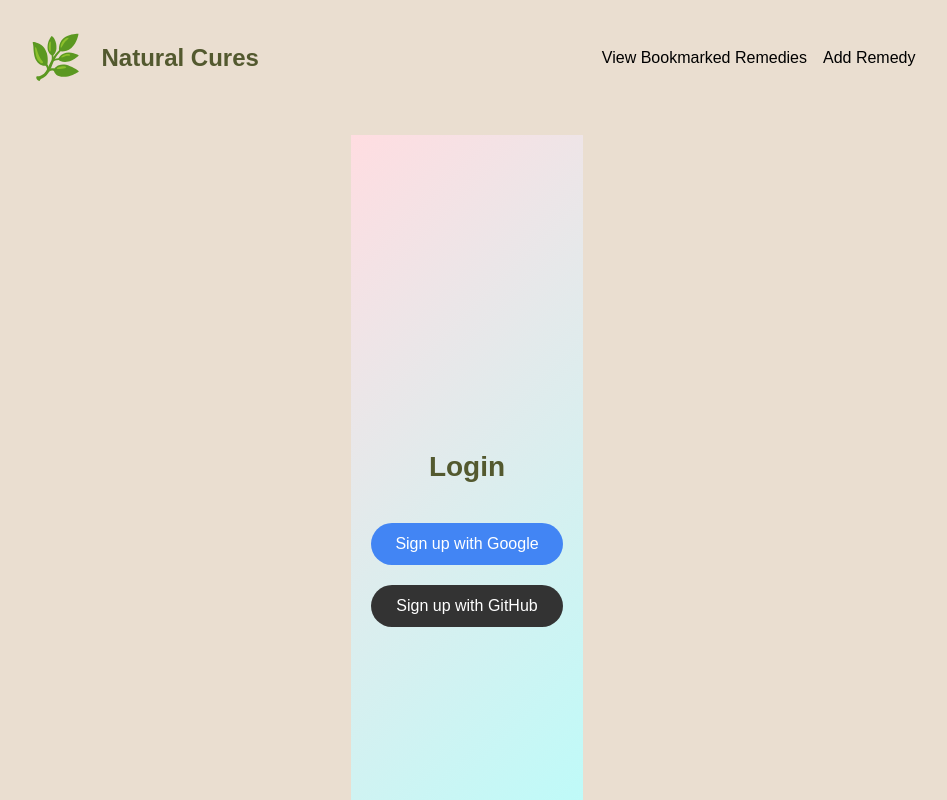
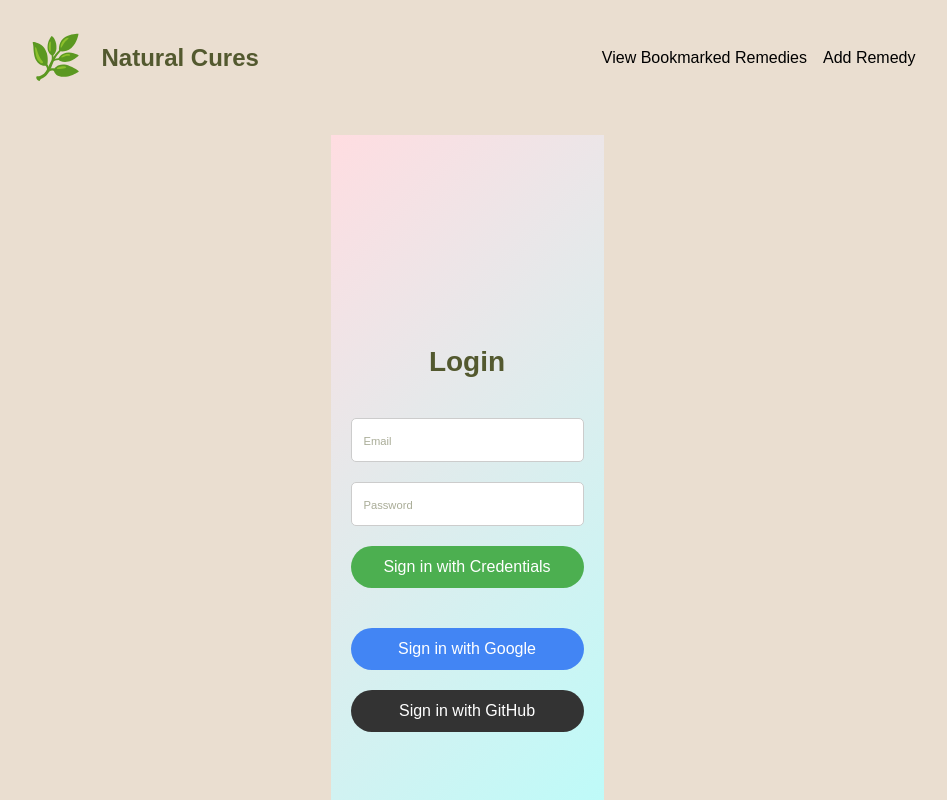
Before and after one commit to Rahaf91/capstone-natural-cures, a Next.js app: page /auth/login in a window 1280 px wide. Shown: the top 800 px of the page, without its empty margins (173-1120 px from the left). Built offline with nearby package versions, Linux system fonts and the light colour scheme; no server answers; the database is empty; a web font is replaced by a local one.

Commit message:
probe signIn

```diff
--- a/views/Auth/Login/index.js
+++ b/views/Auth/Login/index.js
@@ -1,3 +1,4 @@
+import { useState } from "react";
 import { useRouter } from "next/router";
 import { signIn } from "next-auth/react";
 import styled from "styled-components";
@@ -5,33 +6,69 @@ import styled from "styled-components";
 export default function LoginView() {
   const { query } = useRouter();
   const callbackUrl = query.callbackUrl || "/";
+  const [email, setEmail] = useState("");
+  const [password, setPassword] = useState("");
+  const [error, setError] = useState("");
+
+  const handleSubmit = async (e) => {
+    e.preventDefault();
+
+    const res = await signIn("credentials", {
+      redirect: false,
+      email,
+      password,
+      callbackUrl,
+    });
+
+    if (res?.error) {
+      setError("Invalid email or password");
+    } else {
+      window.location.href = res.url || callbackUrl;
+    }
+  };
+
+  const handleOAuthSignIn = (provider) => {
+    signIn(provider, { callbackUrl });
+  };
 
   return (
-    <LoginContainer>
+    <Container>
       <Title>Login</Title>
-      <Button
+      {error && <ErrorMessage>{error}</ErrorMessage>}
+      <Form onSubmit={handleSubmit}>
+        <Input
+          type="email"
+          placeholder="Email"
+          value={email}
+          onChange={(e) => setEmail(e.target.value)}
+          required
+        />
+        <Input
+          type="password"
+          placeholder="Password"
+          value={password}
+          onChange={(e) => setPassword(e.target.value)}
+          required
+        />
+        <StyledButton type="submit" bgColor="#4caf50">
+          Sign in with Credentials
+        </StyledButton>
+      </Form>
+      <StyledButton
         bgColor="#4285f4"
-        color="white"
-        border="none"
-        hoverBgColor="#357ae8"
-        onClick={() => signIn("google", { callbackUrl })}
+        onClick={() => handleOAuthSignIn("google")}
       >
-        Sign up with Google
-      </Button>
-      <Button
-        bgColor="#333"
-        color="white"
-        border="none"
-        hoverBgColor="#444"
-        onClick={() => signIn("github", { callbackUrl })}
-      >
-        Sign up with GitHub
-      </Button>
-    </LoginContainer>
+        Sign in with Google
+      </StyledButton>
+      <StyledButton bgColor="#333" onClick={() => handleOAuthSignIn("github")}>
+        Sign in with GitHub
+      </StyledButton>
+    </Container>
   );
 }
 
-const LoginContainer = styled.div`
+// Styled components
+const Container = styled.div`
   display: flex;
   flex-direction: column;
   align-items: center;
@@ -48,10 +85,27 @@ const Title = styled.h1`
   color: #555;
 `;
 
-const Button = styled.button`
+const Form = styled.form`
+  display: flex;
+  flex-direction: column;
+  align-items: center;
+  margin-bottom: 20px;
+`;
+
+const Input = styled.input`
+  width: 100%;
+  max-width: 300px;
+  padding: 12px;
+  margin: 10px 0;
+  border-radius: 5px;
+  border: 1px solid #ccc;
+  font-size: 16px;
+`;
+
+const StyledButton = styled.button`
   background-color: ${({ bgColor }) => bgColor || "white"};
-  color: ${({ color }) => color || "#333"};
-  border: ${({ border }) => border || "2px solid #ccc"};
+  color: white;
+  border: none;
   border-radius: 30px;
   padding: 12px 24px;
   font-size: 16px;
@@ -62,7 +116,12 @@ const Button = styled.button`
   transition: all 0.3s ease;
 
   &:hover {
-    background-color: ${({ hoverBgColor }) => hoverBgColor || "#f0f0f0"};
+    background-color: ${({ bgColor }) =>
+      bgColor === "#4caf50"
+        ? "#45a049"
+        : bgColor === "#4285f4"
+        ? "#357ae8"
+        : "#444"};
     transform: scale(1.05);
   }
 
@@ -70,3 +129,8 @@ const Button = styled.button`
     transform: scale(0.95);
   }
 `;
+
+const ErrorMessage = styled.p`
+  color: red;
+  margin-bottom: 20px;
+`;
```
Also changed, not shown: pages/api/auth/[...nextauth].js (+25 -18 lines).
